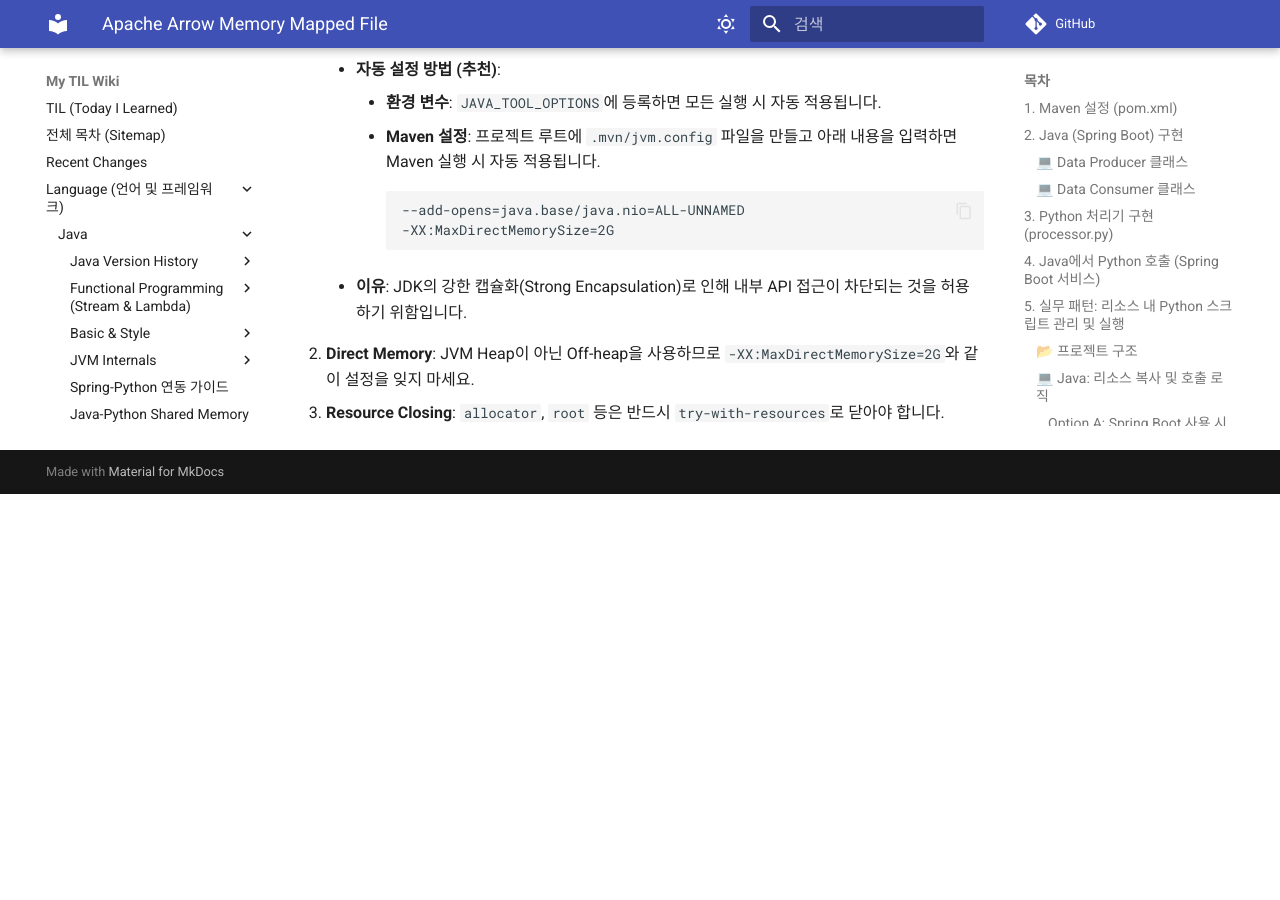
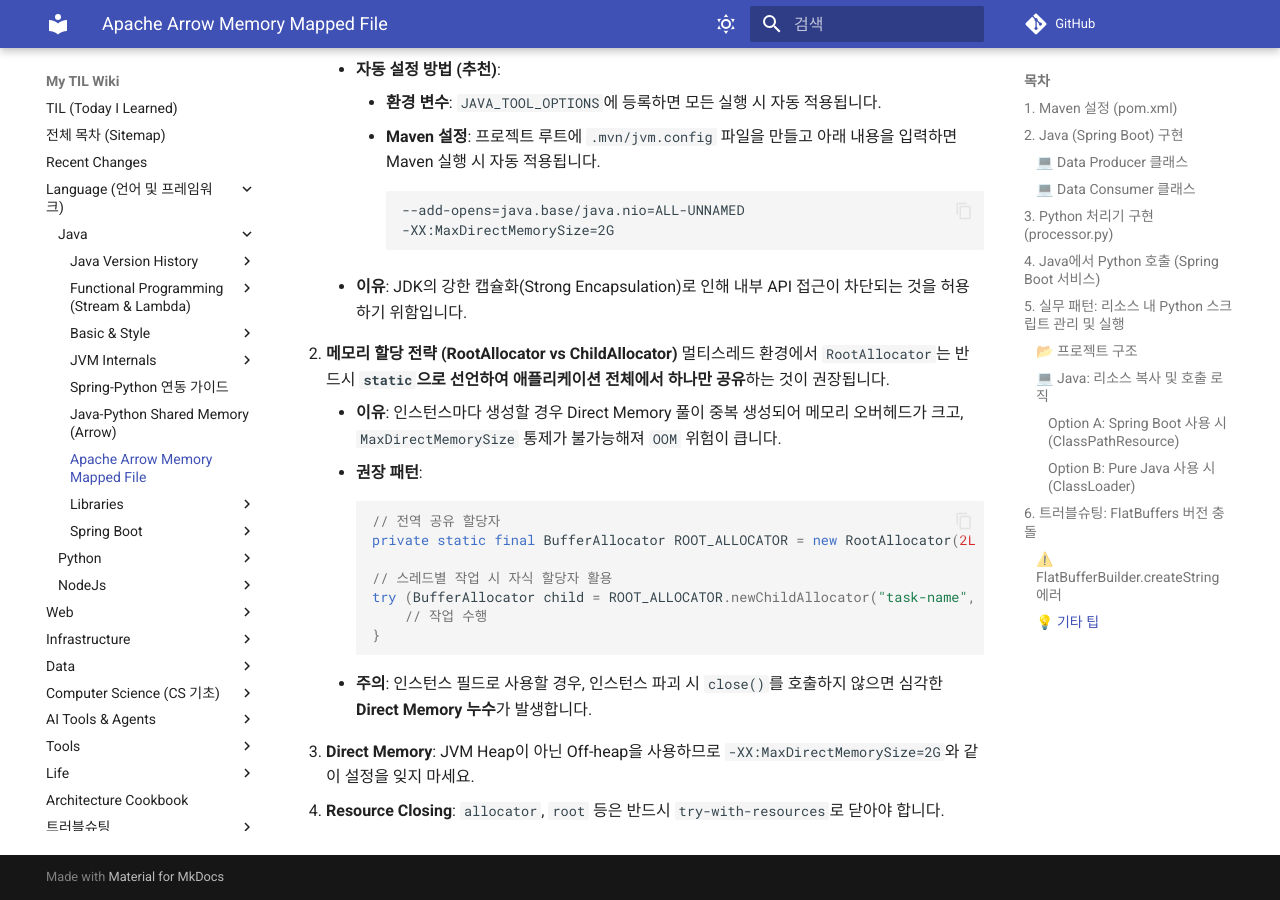
Before and after one commit to DevDooly/TIL, an MkDocs documentation site: the page built from docs/Language/Java/Apache_Arrow_Memory_Mapped_File.md, in a window 1280 px wide and 900 px high, scrolled down 6304 px. Built offline with MkDocs 1.6.1 and Material for MkDocs 9.7.7, drawn with Linux system fonts in a browser that asks for light colours; comment, search, counter and statistics services are not loaded; before the commit the page ends 6798 px from its top, so only the background shows below that.

Commit message:
docs: Apache Arrow RootAllocator 할당 전략 및 메모리 효율 가이드 추가

````diff
--- a/docs/Language/Java/Apache_Arrow_Memory_Mapped_File.md
+++ b/docs/Language/Java/Apache_Arrow_Memory_Mapped_File.md
@@ -307,5 +307,23 @@ public class PureJavaPythonRunner {
     * **이유**: JDK의 강한 캡슐화(Strong Encapsulation)로 인해 내부 API 접근이 차단되는 것을 허용하기 위함입니다.
 
 
-2. **Direct Memory**: JVM Heap이 아닌 Off-heap을 사용하므로 `-XX:MaxDirectMemorySize=2G`와 같이 설정을 잊지 마세요.
+2. **메모리 할당 전략 (RootAllocator vs ChildAllocator)**
+    멀티스레드 환경에서 `RootAllocator`는 반드시 **`static`으로 선언하여 애플리케이션 전체에서 하나만 공유**하는 것이 권장됩니다.
+
+    * **이유**: 인스턴스마다 생성할 경우 Direct Memory 풀이 중복 생성되어 메모리 오버헤드가 크고, `MaxDirectMemorySize` 통제가 불가능해져 `OOM` 위험이 큽니다.
+    * **권장 패턴**:
+        ```java
+        // 전역 공유 할당자
+        private static final BufferAllocator ROOT_ALLOCATOR = new RootAllocator(2L * 1024 * 1024 * 1024);
+
+        // 스레드별 작업 시 자식 할당자 활용
+        try (BufferAllocator child = ROOT_ALLOCATOR.newChildAllocator("task-name", 0, Long.MAX_VALUE)) {
+            // 작업 수행
+        }
+        ```
+
+    * **주의**: 인스턴스 필드로 사용할 경우, 인스턴스 파괴 시 `close()`를 호출하지 않으면 심각한 **Direct Memory 누수**가 발생합니다.
+
+3. **Direct Memory**: JVM Heap이 아닌 Off-heap을 사용하므로 `-XX:MaxDirectMemorySize=2G`와 같이 설정을 잊지 마세요.
+
 3. **Resource Closing**: `allocator`, `root` 등은 반드시 `try-with-resources`로 닫아야 합니다.
````
Also changed, not shown: README.md (+1 -1 lines), docs/Recent_Changes.md (+1 -1 lines).
